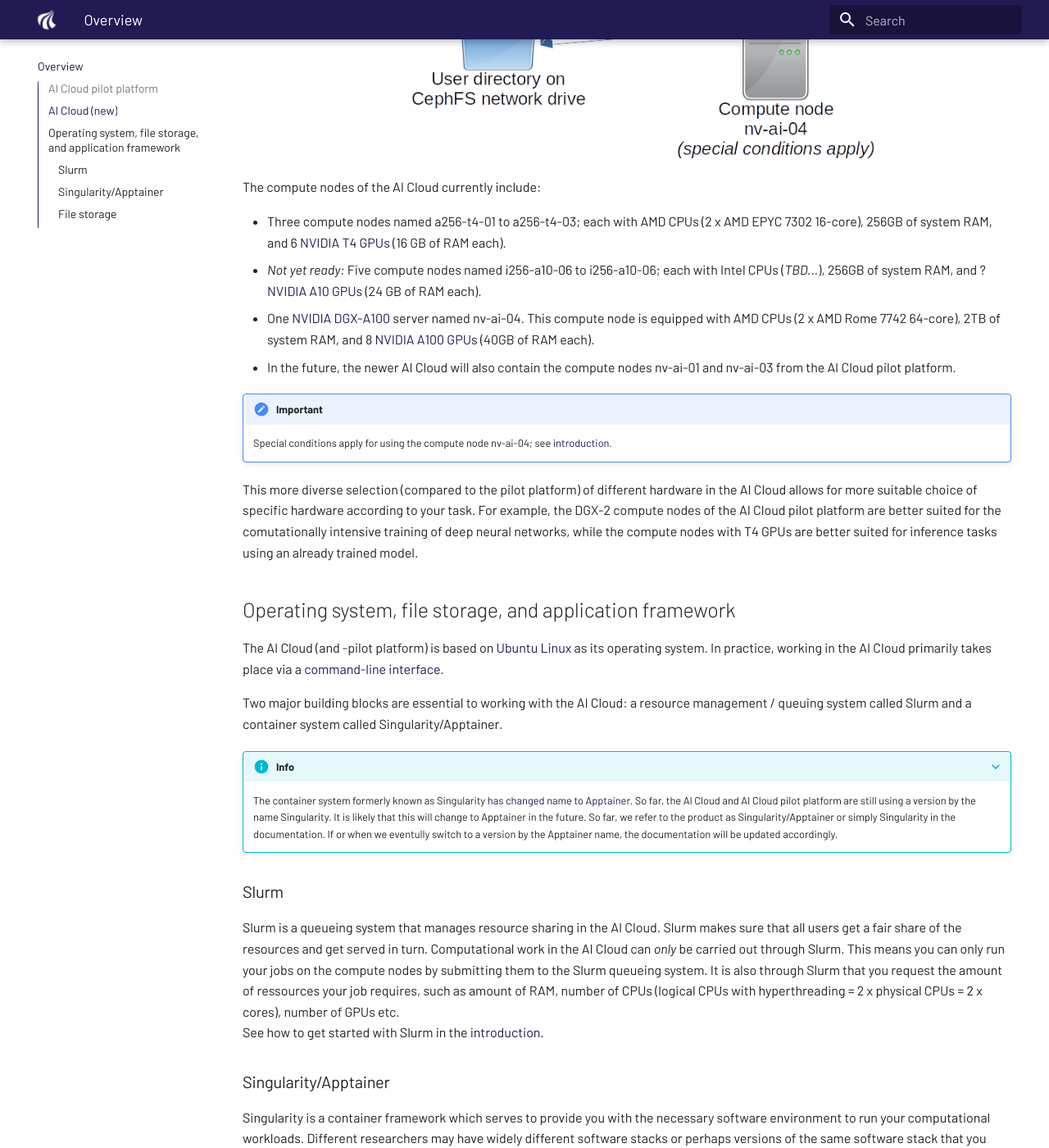
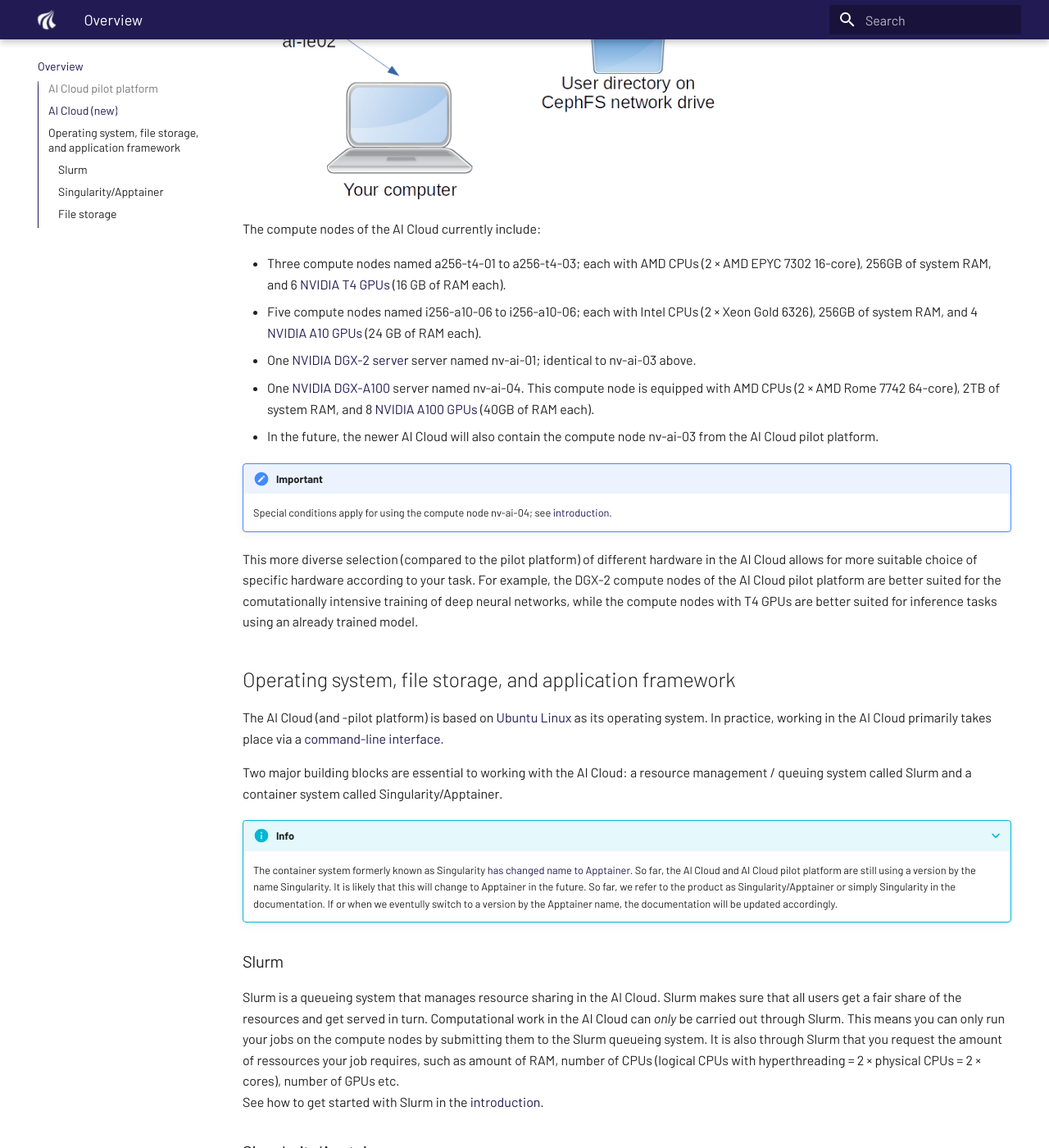
Before and after one commit to aau-claaudia/aicloud-docs, an MkDocs documentation site: the page built from docs/overview.md, in a window 1280 px wide and 1400 px high, scrolled down 1980 px. Shown: the whole window at 82% size. Built offline with MkDocs 1.6.1 and Material for MkDocs 9.7.7, drawn with Linux system fonts in a browser that asks for light colours; some of the changed text lies outside the part shown.

Commit message:
Updated overview and introduction pages
Some formatting, a few details on the A10 nodes, and figures showing
nv-ai-01 moved to "new" front-end.
Changed text descriptions to reflect moved nv-ai-01.

```diff
--- a/docs/overview.md
+++ b/docs/overview.md
@@ -27,20 +27,20 @@
 The details of defining and running jobs is described in the
 [introduction](introduction.md).
 
-The two compute nodes nv-ai-01 and nv-ai-03 are [NVIDIA DGX-2
-servers](https://www.nvidia.com/en-us/data-center/dgx-2/). Each
-compute node is equipped with 2 x 24-core Intel Xeon CPUs, 1.5 TB of
+The single remaining compute node nv-ai-03 is an [NVIDIA DGX-2
+server](https://www.nvidia.com/en-us/data-center/dgx-2/). The
+compute node is equipped with 2 &times; 24-core Intel Xeon CPUs, 1.5 TB of
 system RAM, and 16 [NVIDIA Tesla V100
 GPUs](https://www.nvidia.com/en-us/data-center/v100/) with 32 GB of
 RAM each, all connected via NVIDIA NVLink.
-These are very powerful servers which you can use smaller or larger
+This is a very powerful server which you can use smaller or larger
 portions of for shorter or longer duration. Details on how can be
 found in the [introduction](introduction.md).
 
 ???+ note
 
     In the future, the AI Cloud pilot platform will be
-    decomissioned and its two compute nodes included in the (new) AI
+    decomissioned and its compute node included in the (new) AI
     Cloud described below.
 
 ## AI Cloud (new)
@@ -57,22 +57,25 @@
 The compute nodes of the AI Cloud currently include:
 
 - Three compute nodes named a256-t4-01 to a256-t4-03; each with AMD
-  CPUs (2 x AMD EPYC 7302 16-core), 256GB of system RAM, and 6 [NVIDIA
+  CPUs (2 &times; AMD EPYC 7302 16-core), 256GB of system RAM, and 6 [NVIDIA
   T4 GPUs](https://www.nvidia.com/en-us/data-center/tesla-t4/) (16 GB
   of RAM each).
-- *Not yet ready:* Five compute nodes named i256-a10-06 to
-  i256-a10-06; each with Intel CPUs (<!-- TO-DO -->*TBD...*), 256GB of
-  system RAM, and <!-- TO-DO -->? [NVIDIA A10
+- Five compute nodes named i256-a10-06 to i256-a10-06; each with Intel
+  CPUs (2 &times; Xeon Gold 6326), 256GB of system RAM, and 4 [NVIDIA
+  A10
   GPUs](https://www.nvidia.com/en-us/data-center/products/a10-gpu/)
   (24 GB of RAM each).
+- One [NVIDIA DGX-2
+server](https://www.nvidia.com/en-us/data-center/dgx-2/) server named
+nv-ai-01; identical to nv-ai-03 above.
 - One [NVIDIA
   DGX-A100](https://www.nvidia.com/en-us/data-center/dgx-a100/) server
-  named nv-ai-04. This compute node is equipped with AMD CPUs (2 x AMD
+  named nv-ai-04. This compute node is equipped with AMD CPUs (2 &times; AMD
   Rome 7742 64-core), 2TB of system RAM, and 8 [NVIDIA A100
   GPUs](https://www.nvidia.com/en-us/data-center/a100/) (40GB of RAM
   each).
 - In the future, the newer AI Cloud will also contain the compute
-  nodes nv-ai-01 and nv-ai-03 from the AI Cloud pilot platform.
+  node nv-ai-03 from the AI Cloud pilot platform.
 
 !!! important
 
@@ -120,8 +123,8 @@
 your jobs on the compute nodes by submitting them to the Slurm
 queueing system. It is also through Slurm that you request the amount
 of ressources your job requires, such as amount of RAM, number of CPUs
-(logical CPUs with hyperthreading = 2 x physical CPUs = 2 x cores),
-number of GPUs etc.
+(logical CPUs with hyperthreading = 2 &times; physical CPUs = 2
+&times; cores), number of GPUs etc.
 See how to get started with Slurm in the
 [introduction](introduction.md).
 
```
Also changed, not shown: docs/introduction.md (+2 -1 lines), docs/assets/img/ai-cloud-overview.png, docs/assets/img/ai-cloud-pilot-overview.png, 2 other files.
